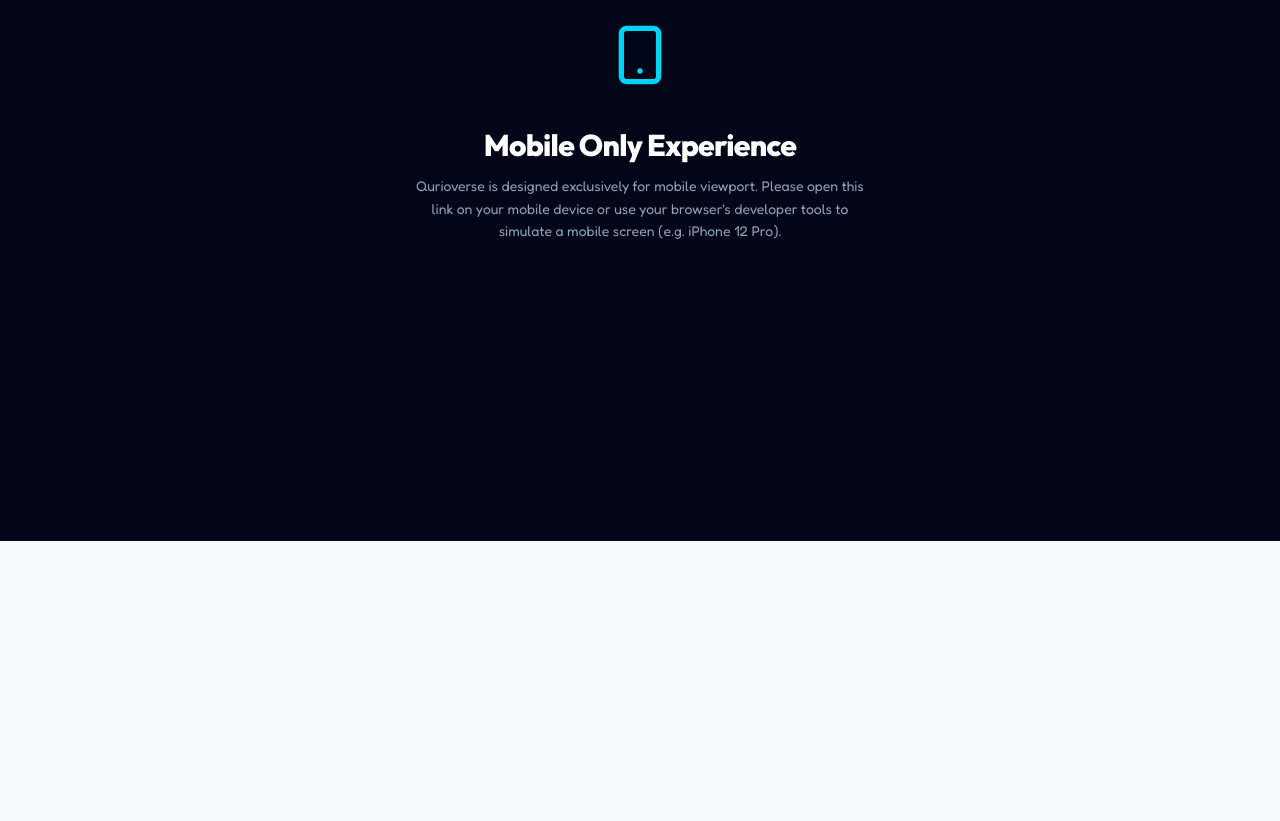
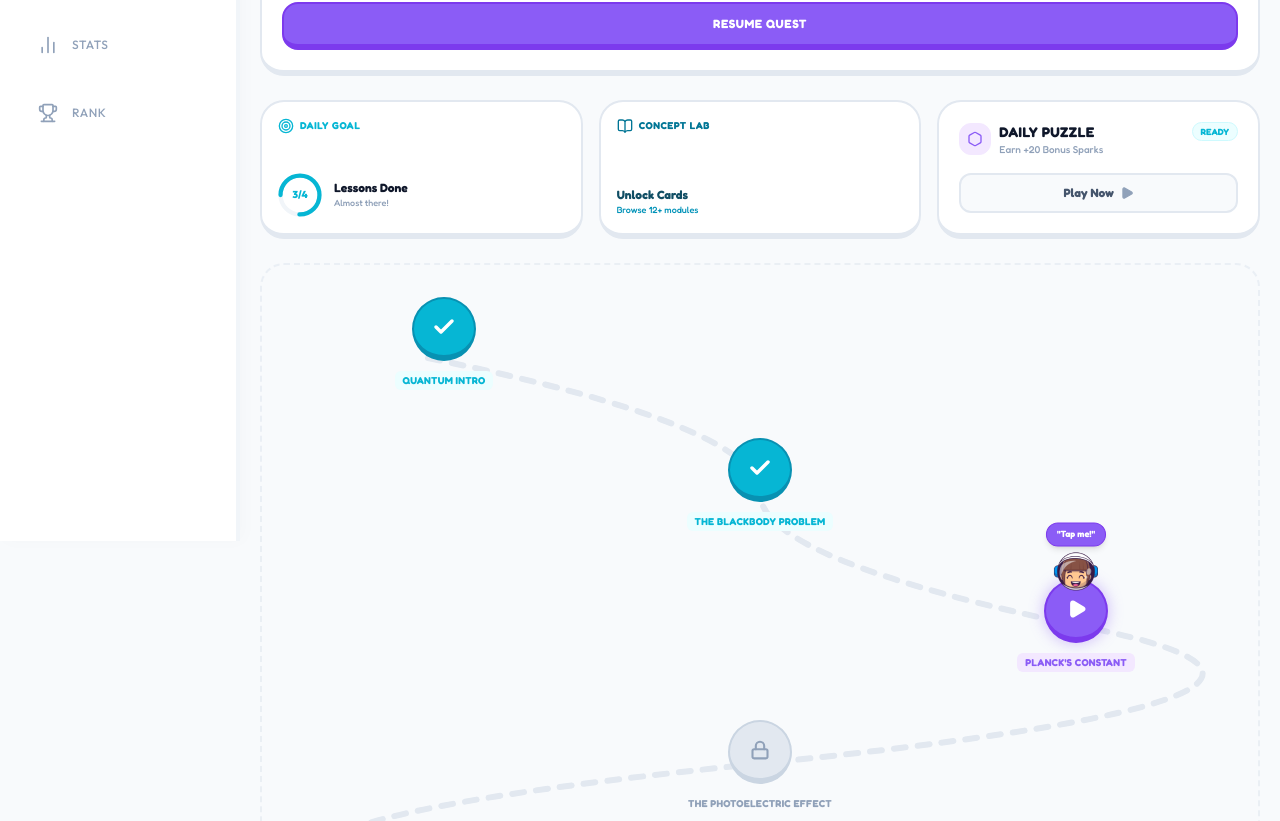
Before and after one commit to CobuildDev/Qurioverse, a Next.js app: page /dashboard in a window 1280 px wide. Shown: the part 259-1080 px from the top of the page. Before the commit the page ends 800 px from the top, so only its background shows below. Built offline with nearby package versions, Linux system fonts and the light colour scheme.

Commit message:
added desktop view

```diff
--- a/app/dashboard/page.tsx
+++ b/app/dashboard/page.tsx
@@ -16,14 +16,14 @@
         {/* CURRENT LESSON CARD */}
         <CurrentLessonCard />
 
-        {/* DOUBLE WIDGET GRID */}
-        <div className="grid grid-cols-2 gap-4">
+        {/* RESPONSIVE WIDGET GRID */}
+        <div className="grid grid-cols-2 lg:grid-cols-3 gap-4">
           <DailyGoalCard />
           <ConceptLabCard />
+          <div className="col-span-2 lg:col-span-1">
+            <DailyPuzzleCard />
+          </div>
         </div>
-
-        {/* DAILY PUZZLE */}
-        <DailyPuzzleCard />
 
         {/* THE QUEST PATHWAY */}
         <QuestPathway />
--- a/app/layout.tsx
+++ b/app/layout.tsx
@@ -38,20 +38,14 @@
     <html lang="en">
       <body className={`${fredoka.variable} ${outfit.variable} antialiased bg-slate-900 font-fredoka`}>
 
-        {/* DESKTOP FALLBACK */}
-        <div className="hidden md:flex h-screen w-full flex-col items-center justify-center bg-slate-950 text-slate-200 p-6 text-center">
-          <Smartphone className="mb-6 h-16 w-16 text-cyan-400 animate-bounce" />
-          <h1 className="text-3xl font-extrabold mb-3 tracking-tight font-outfit text-white">Mobile Only Experience</h1>
-          <p className="text-slate-400 max-w-md leading-relaxed text-sm">
-            Qurioverse is designed exclusively for mobile viewport. Please open this link on your mobile device or use your browser's developer tools to simulate a mobile screen (e.g. iPhone 12 Pro).
-          </p>
-        </div>
+        <div className="flex min-h-screen w-full flex-col md:flex-row relative bg-slate-50">
+          {/* Desktop Sidebar / Mobile Bottom Nav */}
+          <BottomNav />
 
-        {/* MOBILE APP CONTAINER */}
-        <div className="md:hidden flex min-h-screen w-full flex-col relative bg-slate-50">
-          {children}
-          {/* Global Bottom Navigation placed inside mobile-only view for proper native layout */}
-          <BottomNav />
+          {/* Main Content Area */}
+          <div className="flex-1 flex flex-col md:ml-[240px] w-full min-h-screen">
+            {children}
+          </div>
         </div>
 
       </body>
--- a/components/dashboard/QuestPathway.tsx
+++ b/components/dashboard/QuestPathway.tsx
@@ -4,12 +4,12 @@
 
 export function QuestPathway() {
   const pathNodes = [
-    { id: 1, title: "Quantum Intro", subtitle: "Unit 0: What is Quantum?", status: "completed", pos: "col-start-1 justify-self-center" },
-    { id: 2, title: "The Blackbody Problem", subtitle: "Unit 1: The Crisis of Classical Physics", status: "completed", pos: "col-start-2 justify-self-center" },
-    { id: 3, title: "Planck's Constant", subtitle: "Unit 1: The Birth of the Constant", status: "active", pos: "col-start-3 justify-self-center" },
-    { id: 4, title: "The Photoelectric Effect", subtitle: "Unit 2: Einstein's Particles", status: "locked", pos: "col-start-2 justify-self-center" },
-    { id: 5, title: "Wave-Particle Duality", subtitle: "Unit 2: Matter Waves", status: "locked", pos: "col-start-1 justify-self-center" },
-    { id: 6, title: "Quantum Tunneling", subtitle: "Unit 3: Passing Through Walls", status: "locked", pos: "col-start-2 justify-self-center" },
+    { id: 1, title: "Quantum Intro", subtitle: "Unit 0: What is Quantum?", status: "completed", pos: "col-start-1 row-start-1 justify-self-center" },
+    { id: 2, title: "The Blackbody Problem", subtitle: "Unit 1: The Crisis of Classical Physics", status: "completed", pos: "col-start-2 row-start-2 justify-self-center" },
+    { id: 3, title: "Planck's Constant", subtitle: "Unit 1: The Birth of the Constant", status: "active", pos: "col-start-3 row-start-3 justify-self-center" },
+    { id: 4, title: "The Photoelectric Effect", subtitle: "Unit 2: Einstein's Particles", status: "locked", pos: "col-start-2 row-start-4 justify-self-center" },
+    { id: 5, title: "Wave-Particle Duality", subtitle: "Unit 2: Matter Waves", status: "locked", pos: "col-start-1 row-start-5 justify-self-center" },
+    { id: 6, title: "Quantum Tunneling", subtitle: "Unit 3: Passing Through Walls", status: "locked", pos: "col-start-2 row-start-6 justify-self-center" },
   ];
 
   return (
@@ -17,14 +17,15 @@
 
       {/* Vertical Connecting SVG Line */}
       <div className="absolute top-12 bottom-12 left-0 right-0 pointer-events-none flex justify-center z-0">
-        <svg className="w-full h-full" style={{ minHeight: "450px" }}>
+        <svg className="w-full h-full" viewBox="0 0 240 680" preserveAspectRatio="none">
           <path
-            d="M 60 40 Q 180 100 180 160 T 60 280 T 180 400 T 60 520"
+            d="M 40 40 Q 120 100 120 160 T 200 280 T 120 400 T 40 520 T 120 640"
             fill="none"
             stroke="#E2E8F0"
             strokeWidth="6"
             strokeLinecap="round"
             strokeDasharray="12 12"
+            vectorEffect="non-scaling-stroke"
           />
         </svg>
       </div>
--- a/components/lesson/DiscoverStage.tsx
+++ b/components/lesson/DiscoverStage.tsx
@@ -30,7 +30,7 @@
         </div>
 
         {/* Simulation Area */}
-        <div className="card-3d bg-slate-900 border-slate-800 p-6 h-64 relative overflow-hidden flex items-end justify-center">
+        <div className="card-3d bg-slate-900 border-slate-800 p-6 h-64 md:h-[450px] lg:h-[550px] relative overflow-hidden flex items-end justify-center">
 
           {/* Light Beam (Color changes with frequency) */}
           <div
--- a/components/lesson/ReflectStage.tsx
+++ b/components/lesson/ReflectStage.tsx
@@ -69,7 +69,7 @@
             <div className="flex-1 bg-brand-purple text-white p-4 rounded-3xl rounded-bl-sm shadow-md border-2 border-brand-purple-dark relative">
               <span className="text-xs font-black uppercase text-purple-200 block mb-1">Quiro (AI Tutor)</span>
               <p className="text-sm font-medium leading-relaxed">
-                That's exactly it! You noticed that changing the <span className="font-bold text-brand-yellow">brightness</span> didn't knock off electrons if the color (frequency) was too low. The light acts like discrete packets (photons). A million weak packets won't do what one strong packet can! 🚀
+                That's exactly it! You noticed that changing the <span className="font-bold text-brand-yellow">brightness</span> didn't knock off electrons if the color (frequency) was too low. The light acts like discrete packets (photons). A million weak packets won't do what one strong packet can!
               </p>
             </div>
           </div>
--- a/components/ui/BottomNav.tsx
+++ b/components/ui/BottomNav.tsx
@@ -24,7 +24,14 @@
   ];
 
   return (
-    <nav className="sticky bottom-0 w-full bg-white/95 backdrop-blur-md border-t-4 border-slate-100 pb-6 pt-3 px-4 flex items-center justify-around z-50 shadow-[0_-4px_16px_rgba(15,23,42,0.02)]">
+    <nav className="fixed bottom-0 md:top-0 md:left-0 w-full md:w-[240px] md:h-screen bg-white/95 backdrop-blur-md border-t-4 md:border-t-0 md:border-r-4 border-slate-100 pb-6 pt-3 md:pt-8 md:pb-8 px-4 flex md:flex-col items-center md:items-start justify-around md:justify-start md:gap-4 z-50 shadow-[0_-4px_16px_rgba(15,23,42,0.02)] md:shadow-[4px_0_16px_rgba(15,23,42,0.02)] transition-all">
+      {/* Desktop Logo Spacer */}
+      <div className="hidden md:block w-full px-4 mb-6">
+        {/* <h2 className="font-outfit font-black text-2xl text-brand-slate uppercase tracking-tighter">
+          <span className="text-brand-purple">Qurio</span><span className="text-brand-teal">verse</span>
+        </h2> */}
+      </div>
+
       {navItems.map((item) => {
         const isActive = pathname === item.href;
         const Icon = item.icon;
@@ -33,14 +40,13 @@
           <Link
             key={item.name}
             href={item.href}
-            className={`flex flex-col items-center justify-center min-w-[68px] py-1.5 px-2.5 rounded-2xl transition-all duration-100 active:scale-90 ${
-              isActive
+            className={`flex flex-col md:flex-row items-center md:justify-start min-w-[68px] md:w-full py-1.5 md:py-3.5 px-2.5 md:px-5 rounded-2xl md:rounded-xl transition-all duration-100 active:scale-90 ${isActive
                 ? "bg-brand-soft-purple text-brand-purple border-2 border-b-4 border-brand-purple/20 font-bold"
-                : "text-slate-400 hover:text-slate-600 font-medium"
-            }`}
+                : "text-slate-400 hover:text-slate-600 font-medium md:border-2 md:border-transparent md:hover:bg-slate-50"
+              }`}
           >
-            <Icon className={`w-5.5 h-5.5 mb-0.5 ${isActive ? "stroke-[2.5px]" : "stroke-2"}`} />
-            <span className="text-[9px] tracking-wider uppercase font-outfit">
+            <Icon className={`w-5 h-5 mb-0.5 md:mb-0 md:mr-3.5 ${isActive ? "stroke-[2.5px]" : "stroke-2"}`} />
+            <span className="text-[9px] md:text-xs tracking-wider uppercase font-outfit">
               {item.name}
             </span>
           </Link>
--- a/components/ui/Header.tsx
+++ b/components/ui/Header.tsx
@@ -7,7 +7,7 @@
     <header className="px-6 py-4 bg-slate-50 flex items-center justify-between sticky top-0 z-30 border-b-2 border-slate-100/80 backdrop-blur-md">
 
       {/* BRAND logo */}
-      <Link href="/dashboard" className="">
+      <Link href="/dashboard" className="flex items-center">
         <Image src="/images/logo-text.png" width={110} height={40} alt="logo" />
       </Link>
 
```
Also changed, not shown: app/completion/page.tsx (+4 -9 lines), app/leaderboard/page.tsx (+8 -9 lines), app/page.tsx (+2 -18 lines), app/progress/page.tsx (+5 -10 lines), app/tutor/page.tsx (+9 -14 lines).
